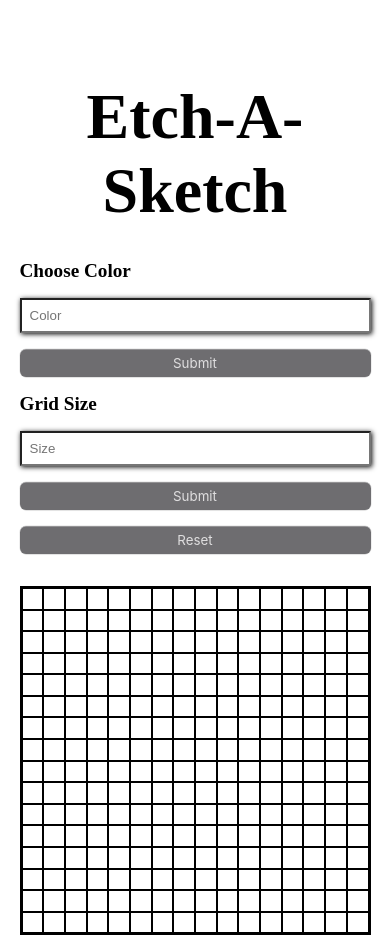
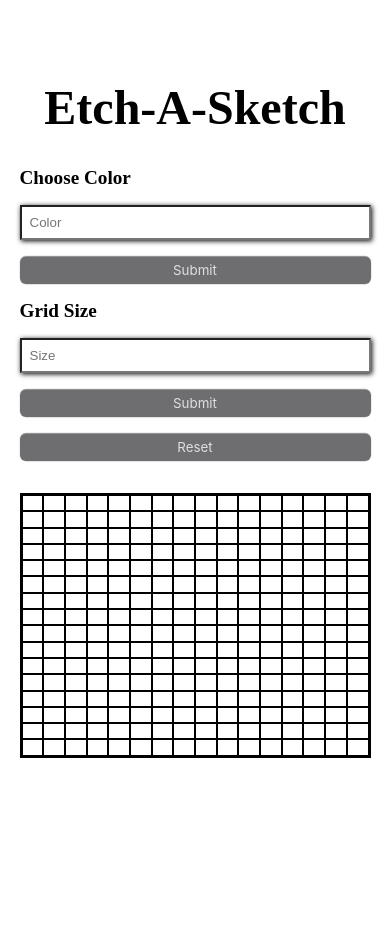
Before and after one commit to danielpeabody/Etch-a-Sketch, a plain HTML site: page index.html in a window 390 px wide. After the commit the page ends 844 px from the top, so only its background shows below. Drawn offline with Linux system fonts and the light colour scheme.

Commit message:
changed size for mobile

```diff
--- a/style.css
+++ b/style.css
@@ -53,7 +53,10 @@ input {
     .main-container{
         display: flex;
         flex-direction: column;
-        height: 80vh;
+        height: 70vh;
+    }
+    h1{
+        font-size: 3rem;
     }
 }
 
```
